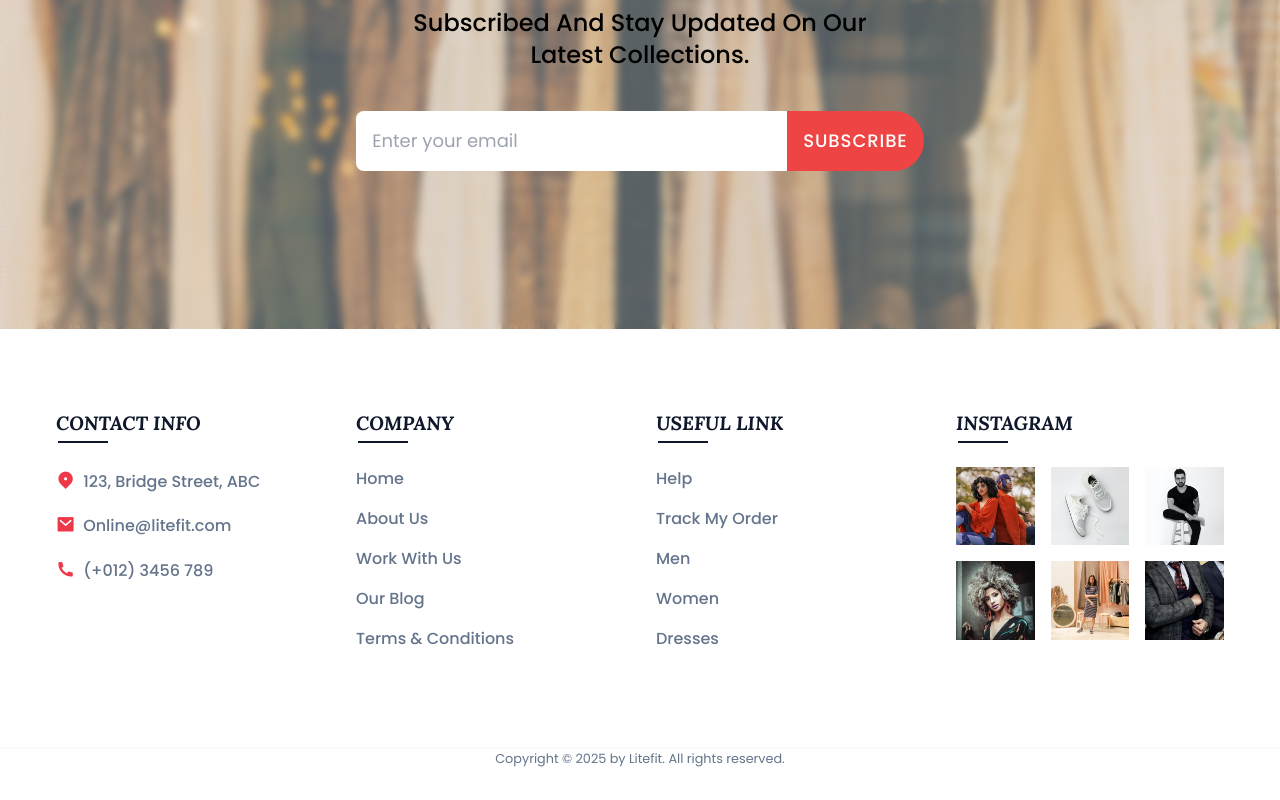
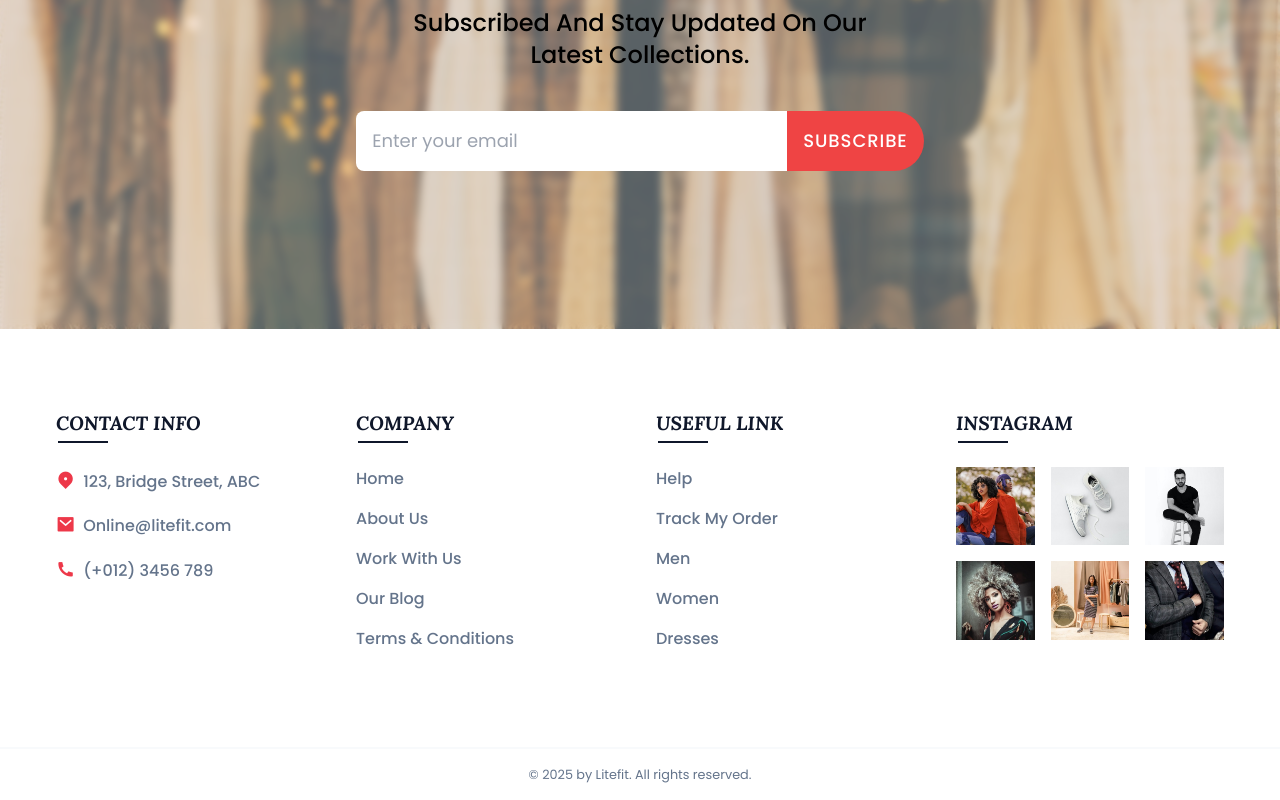
Before and after one commit to mubashir-hsn/LiteFit, a React (Vite) app in the folder frontend/: page / in a window 1280 px wide. Shown: the part 3461-4261 px from the top of the page. Before the commit the page ends 4229 px from the top, so only its background shows below. Built offline with nearby package versions, Linux system fonts and the light colour scheme; no server answers.

Commit message:
Update footer copyright section styling

```diff
--- a/frontend/src/components/Footer.jsx
+++ b/frontend/src/components/Footer.jsx
@@ -55,8 +55,8 @@ const Footer = () => {
           </div>
         </div>
       </section>
-      <div className="footer__bar" data-aos='fade-left'>
-        Copyright © 2025 by Litefit. All rights reserved.
+      <div className="footer__bar py-4">
+        © 2025 by Litefit. All rights reserved.
       </div>
     </footer>
   )
```
